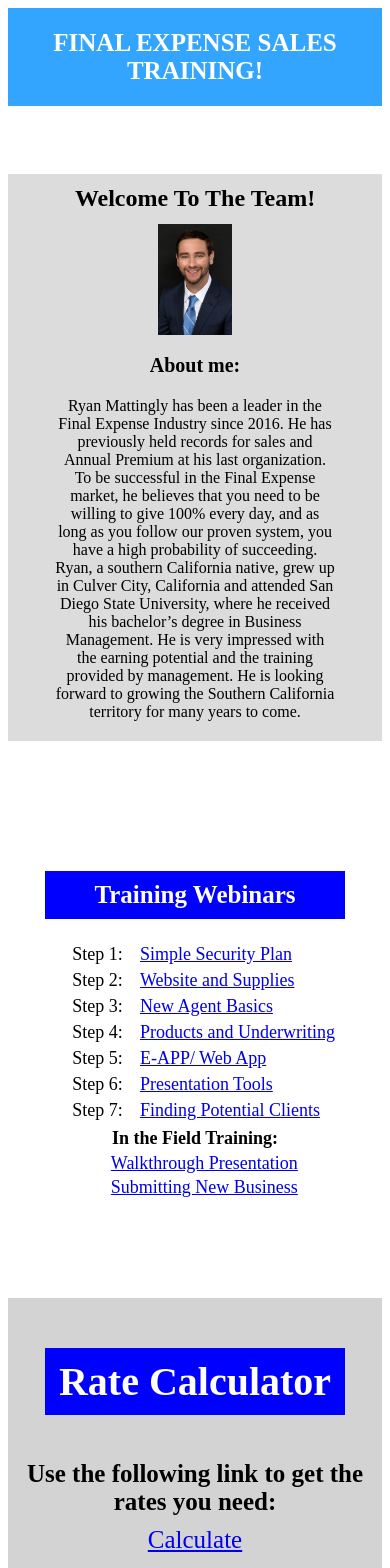
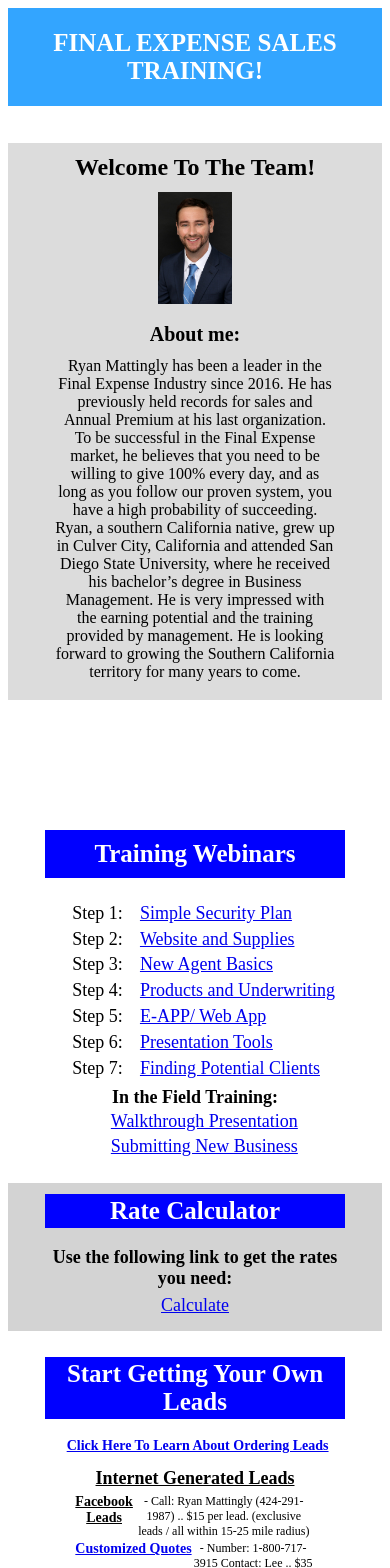
Before and after one commit to jmetz93/client-landing-page, a React app: page / in a window 390 px wide. Shown: the top 1568 px of the page. Built offline with nearby package versions, Linux system fonts and the light colour scheme; the HTML template or start-up script is replaced by a standard one.

Commit message:
Responsive styling for downloads page done - Orderleads in progress almost done - Docker set up

```diff
--- a/src/components/App.jsx
+++ b/src/components/App.jsx
@@ -60,9 +60,9 @@ export default class App extends React.Component {
             <div style={style}>
                 <div>Website built and designed by Jacob Metzinger{"\n"}</div>
                 <div>For business inquiries:</div>
-                <div style={{marginBottom: '10px'}}>
+                <div style={{marginBottom: '1%'}}>
                   <a href={"mailto:" + 'jacob.adam.metzinger@gmail.com'}>jacob.adam.metzinger@gmail.com</a>
-                  <div style={{ marginTop: '5px'}}>(424)216-2291</div>
+                  <div style={{ marginTop: '.3%'}}>(424)216-2291</div>
                 </div>
                 <div style={icons}>
                     <SocialIcon url="https://www.linkedin.com/in/jacob-metzinger-a2b8a7142/" />
--- a/src/components/OrderLeads.jsx
+++ b/src/components/OrderLeads.jsx
@@ -1,7 +1,9 @@
 import React from 'react'
 
 // styled components
-import { Container, Heading, TextHeading, Title, LinksContainer, Link, Row } from '../styled-components/OrderLeadsStyles'
+import {
+  Container, Heading, TextHeading, Title, LinksContainer, Link, Row, WatchThisRow, Text, FbLeads
+ } from '../styled-components/OrderLeadsStyles'
 
 // config
 import { orderLeads } from '../config'
@@ -12,29 +14,29 @@ const OrderLeads = () => (
       <TextHeading>Start Getting Your Own Leads</TextHeading>
     </Heading>
     <Container>
-      <Container style={{ marginBottom: '25px' }}>
-        <Row style={{ fontSize: '25px', fontWeight: 'bold', marginTop: '20px', marginBottom: '20px' }}>
+      <Container style={{ marginBottom: '5%' }}>
+        <WatchThisRow>
           <Link href={orderLeads.watchThis[0].link} target='_blank' rel='noopener'>{orderLeads.watchThis[0].description}</Link>
-        </Row>
+        </WatchThisRow>
       </Container>
       <Title>Internet Generated Leads</Title>
       <LinksContainer style={{ flexWrap: 'nowrap' }}>
         <Row>
-          <div style={{ textDecoration: 'underline', marginBottom: '5px' }}>{orderLeads.internet[1].title}</div>
-          <div>{orderLeads.internet[1].description}</div>
+          <FbLeads>{orderLeads.internet[1].title}</FbLeads>
+          <Text>{orderLeads.internet[1].description}</Text>
         </Row>
         <Row>
-          <Link href={orderLeads.internet[0].source} style={{ marginLeft: '0px' }} target='_blank' rel='noopener'>{orderLeads.internet[0].linkTitle}</Link>
-          <div>{orderLeads.internet[0].description}</div>
+          <Link href={orderLeads.internet[0].source} style={{ marginLeft: '0%' }} target='_blank' rel='noopener'>{orderLeads.internet[0].linkTitle}</Link>
+          <Text>{orderLeads.internet[0].description}</Text>
         </Row>
       </LinksContainer>
       <Title style={{ marginTop: '10px' }}>Direct Mail Leads</Title>
       <LinksContainer>
         {orderLeads.directMail.map((entry) => {
            return <Row>
-              <div>{entry.step}</div>
+              <Text>{entry.step}</Text>
               <Link href={entry.source} target='_blank' rel='noopener'>{entry.linkTitle}</Link>
-              <div>{entry.description}</div>
+              <Text>{entry.description}</Text>
             </Row>
         })}
       </LinksContainer>
@@ -43,7 +45,7 @@ const OrderLeads = () => (
         {orderLeads.telemarketing.map((entry) => {
           return <Row>
             <Link href={entry.source} target='_blank' rel='noopener'>{entry.linkTitle}</Link>
-            <div>{entry.description}</div>
+            <Text>{entry.description}</Text>
           </Row>
         })}
       </LinksContainer>
--- a/src/components/RateCalc.jsx
+++ b/src/components/RateCalc.jsx
@@ -1,7 +1,7 @@
 import React from 'react'
 
 // styled components
-import { Container, Heading, TextHeading, TextContainer } from '../styled-components/RateCalcStyles'
+import { Container, Heading, TextHeading, TextContainer, Text, Link } from '../styled-components/RateCalcStyles'
 
 // config
 import { rateCalcLink } from '../config'
@@ -12,8 +12,8 @@ const RateCalc = () => (
       <TextHeading>Rate Calculator</TextHeading>
     </Heading>
     <TextContainer>
-      <div style={{ fontSize: '25px', marginBottom: '10px', fontWeight: 'bold', textAlign: 'center' }}>Use the following link to get the rates you need:</div>
-      <a href={rateCalcLink} target='_blank' rel='noopener' style={{ fontSize: '25px' }}>Calculate</a>
+      <Text>Use the following link to get the rates you need:</Text>
+      <Link href={rateCalcLink} target='_blank' rel='noopener' >Calculate</Link>
     </TextContainer>
   </Container>
 )
--- a/src/styled-components/AboutMeStyles.jsx
+++ b/src/styled-components/AboutMeStyles.jsx
@@ -7,7 +7,7 @@ export const Container = styled.div`
   justify-content: center;
   width: 100%;
   background-color: #DCDCDC;
-  margin-top: 50px;
+  margin-top: 5%;
 `
 export const Image = styled.image`
 
@@ -43,10 +43,9 @@ export const Bio = styled.div`
   display: flex;
   justify-content: center;
   text-align: center;
-  margin-top: 20px;
-
+  margin-top: 3%;
   font-size: 25px;
-  margin-bottom: 20px;
+  margin-bottom: 5%;
   width: 75%
 
   @media screen and (max-width: 600px) {
--- a/src/styled-components/ContactStyles.jsx
+++ b/src/styled-components/ContactStyles.jsx
@@ -6,7 +6,7 @@ export const Container = styled.div`
   align-items: center;
   justify-content: center;
   width: 100%;
-  margin-top: 100px;
+  margin-top: 5%;
 `
 
 export const Header = styled.div`
--- a/src/styled-components/DownloadsStyles.jsx
+++ b/src/styled-components/DownloadsStyles.jsx
@@ -6,15 +6,15 @@ export const Container = styled.div`
   align-items: center;
   justify-content: center;
   width: 100%;
-  margin-top: 100px;
+  margin-top: 5%;
 `
 
 export const Heading = styled.div`
   display: flex;
   justify-content: center;
   background-color: #0000ff;
-  margin-top: 50px;
-  margin-bottom: 20px;
+  margin-top: 3%;
+  margin-bottom: 2%;
   width: 80%;
 `
 
@@ -22,8 +22,12 @@ export const TextHeading = styled.div`
   font-size: 40px;
   color: white;
   font-weight: bold;
-  margin-top: 10px;
-  margin-bottom: 10px;
+  margin-top: 1%;
+  margin-bottom: 1%;
+
+  @media screen and (max-width: 600px) {
+    font-size: 25px;
+  }
 `
 
 export const RowContainer = styled.div`
@@ -33,7 +37,11 @@ export const RowContainer = styled.div`
   justify-content: center;
   width: 80%;
   font-size: 25px;
-  margin-bottom: 50px;
+  margin-bottom: 3%;
+
+  @media screen and (max-width: 600px) {
+    font-size: 18px;
+  }
 `
 
 export const Row = styled.a`
--- a/src/styled-components/OrderLeadsStyles.jsx
+++ b/src/styled-components/OrderLeadsStyles.jsx
@@ -6,15 +6,15 @@ export const Container = styled.div`
   align-items: center;
   justify-content: center;
   width: 80%;
-  margin-top: 20px;
+  margin-top: 3%;
 `
 
 export const Heading = styled.div`
   display: flex;
   justify-content: center;
   background-color: #0000ff;
-  margin-top: 80px;
-  margin-bottom: 20px;
+  margin-top: 5%;
+  margin-bottom: 1%;
   width: 100%;
 `
 
@@ -22,37 +22,81 @@ export const TextHeading = styled.div`
   font-size: 40px;
   color: white;
   font-weight: bold;
-  margin-top: 10px;
-  margin-bottom: 10px;
+  margin-top: 1%;
+  margin-bottom: 1%;
   text-align: center;
+
+  @media screen and (max-width: 600px) {
+    font-size: 25px;
+  }
 `
 
 export const Title = styled.div`
   text-align: center;
   text-decoration: underline;
   font-size: 25px;
-  margin-bottom: 20px;
+  margin-bottom: 2%;
   font-weight: bold;
+
+  @media screen and (max-width: 600px) {
+    font-size: 18px;
+  }
 `
 export const LinksContainer = styled.div`
   display: flex;
   justify-content: flex-start;
   flex-direction: column;
-  margin-bottom: 20px;
+  margin-bottom: 4%;
+`
+
+export const WatchThisRow = styled.div`
+  display: flex;
+  flex-direction: row;
+  margin-bottom: 1%;
+  text-align: center;
+  font-weight: bold;
+
+  @media screen and (max-width: 600px) {
+    font-size: 18px;
+  }
 `
 
 export const Row = styled.div`
   display: flex;
   flex-direction: row;
   font-size: 18px;
-  margin-bottom: 5px;
+  margin-bottom: 1%;
   text-align: center;
-
 `
 
 export const Link = styled.a`
   text-decoration: underline;
-  margin-left: 5px;
-  margin-rigth: 5px;
+  margin-left: 1%;
   text-align: center;
+  white-space: nowrap;
+  font-size: 20px;
+  font-weight: bold
+
+  @media screen and (max-width: 600px) {
+    font-size: 14px;
+  }
 `
+
+export const Text = styled.div`
+  font-size: 18px;
+
+  @media screen and (max-width: 600px) {
+    font-size: 12px;
+  }
+`
+
+export const FbLeads = styled.div`
+  font-size: 20px;
+  text-decoration: underline;
+  margin-bottom: 1%
+  font-weight: bold
+
+  @media screen and (max-width: 600px) {
+    font-size: 14px;
+  }
+`
--- a/src/styled-components/RateCalcStyles.jsx
+++ b/src/styled-components/RateCalcStyles.jsx
@@ -6,15 +6,15 @@ export const Container = styled.div`
   align-items: center;
   justify-content: center;
   width: 100%;
-  margin-top: 100px;
+  margin-top: 7%;
 `
 
 export const Heading = styled.div`
   display: flex;
   justify-content: center;
   background-color: #0000ff;
-  margin-top: 50px;
-  margin-bottom: 20px;
+  margin-top: 3%;
+  margin-bottom: 3%;
   width: 80%;
 `
 
@@ -22,9 +22,13 @@ export const TextHeading = styled.div`
   font-size: 40px;
   color: white;
   font-weight: bold;
-  margin-top: 10px;
-  margin-bottom: 10px;
+  margin-top: 1%;
+  margin-bottom: 1%;
   text-align: center;
+
+  @media screen and (max-width: 600px) {
+    font-size: 25px;
+  }
 `
 
 export const TextContainer = styled.div`
@@ -32,6 +36,26 @@ export const TextContainer = styled.div`
   justify-content: center;
   flex-direction: column;
   align-items: center;
-  margin-top: 25px;
-  margin-bottom: 45px;
+  margin-top: 2%;
+  margin-bottom: 4%;
+  width: 80%
 `
+
+export const Text = styled.div`
+  font-size: 25px;
+  margin-bottom: 2%;
+  font-weight: bold;
+  text-align: center;
+
+  @media screen and (max-width: 600px) {
+    font-size: 18px;
+  }
+`
+
+export const Link = styled.a`
+  font-size: 25px
+
+  @media screen and (max-width: 600px) {
+    font-size: 18px;
+  }
+`
```
Also changed, not shown: docker-compose.yml (added, +7 -0 lines), 2 other files (tests, documents, lock files or other folders).
